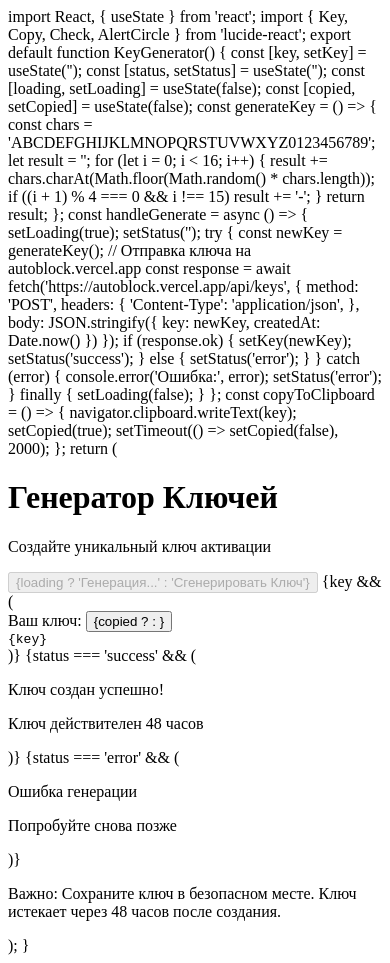
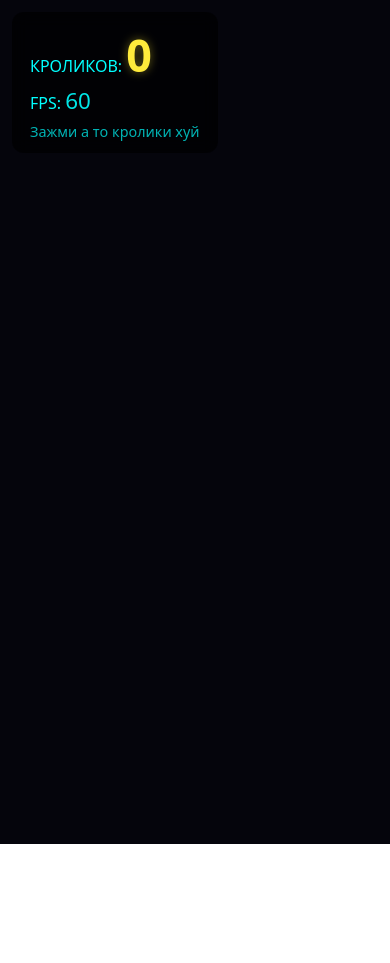
Before and after one commit to Wic1k/Wicked-Ui, a plain HTML site: page index.html in a window 390 px wide. After the commit the page ends 844 px from the top, so only its background shows below. Drawn offline with Linux system fonts and the light colour scheme.

```diff
--- a/index.html
+++ b/index.html
@@ -1,137 +1,209 @@
-import React, { useState } from 'react';
-import { Key, Copy, Check, AlertCircle } from 'lucide-react';
+<!DOCTYPE html>
+<html lang="ru">
+<head>
+<meta charset="UTF-8" />
+<title>Кролики — зажимай и смотри как валятся</title>
+<meta name="viewport" content="width=device-width, initial-scale=1.0"/>
+<style>
+  body {
+    margin: 0;
+    overflow: hidden;
+    background: linear-gradient(to bottom, #0a0015, #1a0033);
+    font-family: system-ui, sans-serif;
+    touch-action: none;
+  }
+  canvas {
+    position: absolute;
+    top: 0; left: 0;
+  }
+  #ui {
+    position: absolute;
+    top: 12px;
+    left: 12px;
+    background: rgba(0,0,0,0.65);
+    backdrop-filter: blur(8px);
+    padding: 12px 18px;
+    border-radius: 12px;
+    color: #0ff;
+    z-index: 100;
+    pointer-events: none;
+    user-select: none;
+  }
+  #counter {
+    font-size: 2.8rem;
+    font-weight: 900;
+    color: #ffeb3b;
+    text-shadow: 0 0 10px #ffeb3b66;
+  }
+  #fps {
+    font-size: 1.4rem;
+    opacity: 0.9;
+  }
+</style>
+</head>
+<body>
 
-export default function KeyGenerator() {
-  const [key, setKey] = useState('');
-  const [status, setStatus] = useState('');
-  const [loading, setLoading] = useState(false);
-  const [copied, setCopied] = useState(false);
+<div id="ui">
+  <div>КРОЛИКОВ: <span id="counter">0</span></div>
+  <div>FPS: <span id="fps">—</span></div>
+  <div style="font-size:0.9rem; opacity:0.7; margin-top:6px;">
+    Зажми а то кролики хуй
+  </div>
+</div>
 
-  const generateKey = () => {
-    const chars = 'ABCDEFGHIJKLMNOPQRSTUVWXYZ0123456789';
-    let result = '';
-    for (let i = 0; i < 16; i++) {
-      result += chars.charAt(Math.floor(Math.random() * chars.length));
-      if ((i + 1) % 4 === 0 && i !== 15) result += '-';
+<canvas id="c"></canvas>
+
+<script>
+const canvas = document.getElementById('c');
+const ctx = canvas.getContext('2d');
+const counterEl = document.getElementById('counter');
+const fpsEl = document.getElementById('fps');
+
+let w, h;
+let rabbits = [];
+let isPressed = false;
+let lastTime = 0;
+let frameCount = 0;
+let fps = 0;
+
+function resize() {
+  w = canvas.width = window.innerWidth;
+  h = canvas.height = window.innerHeight;
+}
+
+class Rabbit {
+  constructor(x, y) {
+    this.x = x;
+    this.y = y;
+    this.vx = (Math.random() - 0.5) * 5;
+    this.vy = -8 - Math.random() * 12; // вверх при спавне
+    this.gravity = 0.65;
+    this.size = 22 + Math.random() * 10;
+    this.rotation = Math.random() * Math.PI * 2;
+    this.rotSpeed = (Math.random() - 0.5) * 0.25;
+    this.onGround = false;
+  }
+
+  update() {
+    if (this.onGround) {
+      this.vy = 0;
+      this.vx *= 0.92; // трение
+      if (Math.abs(this.vx) < 0.1) this.vx = 0;
+      return;
     }
-    return result;
-  };
 
-  const handleGenerate = async () => {
-    setLoading(true);
-    setStatus('');
+    this.vy += this.gravity;
+    this.x += this.vx;
+    this.y += this.vy;
+    this.rotation += this.rotSpeed;
 
-    try {
-      const newKey = generateKey();
+    // Пол
+    if (this.y > h - this.size * 0.6) {
+      this.y = h - this.size * 0.6;
+      this.vy = -this.vy * 0.38; // отскок вверх слабый
+      this.vx *= 0.8;
 
-      // Отправка ключа на autoblock.vercel.app
-      const response = await fetch('https://autoblock.vercel.app/api/keys', {
-        method: 'POST',
-        headers: {
-          'Content-Type': 'application/json',
-        },
-        body: JSON.stringify({
-          key: newKey,
-          createdAt: Date.now()
-        })
-      });
+      if (Math.abs(this.vy) < 2) {
+        this.onGround = true;
+        this.vy = 0;
+      }
+    }
 
-      if (response.ok) {
-        setKey(newKey);
-        setStatus('success');
-      } else {
-        setStatus('error');
-      }
-    } catch (error) {
-      console.error('Ошибка:', error);
-      setStatus('error');
-    } finally {
-      setLoading(false);
+    // Стены (чтобы не убегали)
+    if (this.x < 0 || this.x > w) this.vx *= -0.7;
+  }
+
+  draw() {
+    ctx.save();
+    ctx.translate(this.x, this.y);
+    ctx.rotate(this.rotation);
+
+    // тень под кроликом
+    if (!this.onGround) {
+      ctx.fillStyle = 'rgba(0,0,0,0.4)';
+      ctx.beginPath();
+      ctx.ellipse(0, 20, this.size * 0.9, 8, 0, 0, Math.PI * 2);
+      ctx.fill();
     }
-  };
 
-  const copyToClipboard = () => {
-    navigator.clipboard.writeText(key);
-    setCopied(true);
-    setTimeout(() => setCopied(false), 2000);
-  };
+    ctx.font = this.size + 'px Arial';
+    ctx.fillStyle = '#fff';
+    ctx.textAlign = 'center';
+    ctx.textBaseline = 'middle';
+    ctx.fillText('🐰', 0, 0);
 
-  return (
-    <div className="min-h-screen bg-gradient-to-br from-purple-900 via-blue-900 to-indigo-900 flex items-center justify-center p-4">
-      <div className="bg-white/10 backdrop-blur-lg rounded-2xl shadow-2xl p-8 max-w-md w-full border border-white/20">
-        <div className="flex items-center justify-center mb-8">
-          <div className="bg-gradient-to-r from-purple-500 to-blue-500 p-4 rounded-full">
-            <Key className="w-8 h-8 text-white" />
-          </div>
-        </div>
+    ctx.restore();
+  }
+}
 
-        <h1 className="text-3xl font-bold text-white text-center mb-2">
-          Генератор Ключей
-        </h1>
-        <p className="text-gray-300 text-center mb-8">
-          Создайте уникальный ключ активации
-        </p>
+function spawnAt(x, y, count = 6) {
+  for (let i = 0; i < count; i++) {
+    let offsetX = (Math.random() - 0.5) * 60;
+    let offsetY = (Math.random() - 0.5) * 40;
+    rabbits.push(new Rabbit(x + offsetX, y + offsetY));
+  }
+  counterEl.textContent = rabbits.length;
+}
 
-        <button
-          onClick={handleGenerate}
-          disabled={loading}
-          className="w-full bg-gradient-to-r from-purple-500 to-blue-500 hover:from-purple-600 hover:to-blue-600 text-white font-semibold py-4 px-6 rounded-xl transition-all duration-300 transform hover:scale-105 disabled:opacity-50 disabled:cursor-not-allowed disabled:transform-none mb-6"
-        >
-          {loading ? 'Генерация...' : 'Сгенерировать Ключ'}
-        </button>
+function loop(time = 0) {
+  const delta = time - lastTime;
+  lastTime = time;
 
-        {key && (
-          <div className="bg-white/5 rounded-xl p-4 mb-4 border border-white/10">
-            <div className="flex items-center justify-between mb-2">
-              <span className="text-gray-300 text-sm font-medium">Ваш ключ:</span>
-              <button
-                onClick={copyToClipboard}
-                className="text-purple-400 hover:text-purple-300 transition-colors"
-              >
-                {copied ? <Check className="w-5 h-5" /> : <Copy className="w-5 h-5" />}
-              </button>
-            </div>
-            <code className="text-white font-mono text-lg break-all block bg-black/30 p-3 rounded-lg">
-              {key}
-            </code>
-          </div>
-        )}
+  frameCount++;
+  if (frameCount % 10 === 0) {
+    fps = Math.round(1000 / delta);
+    fpsEl.textContent = fps;
+  }
 
-        {status === 'success' && (
-          <div className="bg-green-500/20 border border-green-500/50 rounded-lg p-4 mb-4">
-            <div className="flex items-start gap-3">
-              <Check className="w-5 h-5 text-green-400 mt-0.5" />
-              <div>
-                <p className="text-green-300 font-semibold">Ключ создан успешно!</p>
-                <p className="text-green-400 text-sm mt-1">
-                  Ключ действителен 48 часов
-                </p>
-              </div>
-            </div>
-          </div>
-        )}
+  // мягкий трейл
+  ctx.fillStyle = 'rgba(10,0,20,0.08)';
+  ctx.fillRect(0, 0, w, h);
 
-        {status === 'error' && (
-          <div className="bg-red-500/20 border border-red-500/50 rounded-lg p-4 mb-4">
-            <div className="flex items-start gap-3">
-              <AlertCircle className="w-5 h-5 text-red-400 mt-0.5" />
-              <div>
-                <p className="text-red-300 font-semibold">Ошибка генерации</p>
-                <p className="text-red-400 text-sm mt-1">
-                  Попробуйте снова позже
-                </p>
-              </div>
-            </div>
-          </div>
-        )}
+  rabbits.forEach(r => {
+    r.update();
+    r.draw();
+  });
 
-        <div className="bg-blue-500/10 border border-blue-500/30 rounded-lg p-4">
-          <p className="text-blue-300 text-sm">
-            <span className="font-semibold">Важно:</span> Сохраните ключ в безопасном месте.
-            Ключ истекает через 48 часов после создания.
-          </p>
-        </div>
-      </div>
-    </div>
-  );
+  requestAnimationFrame(loop);
 }
+
+// Управление зажатием
+function handleStart(e) {
+  e.preventDefault();
+  isPressed = true;
+
+  const touch = e.touches ? e.touches[0] : e;
+  spawnAt(touch.clientX, touch.clientY, 8);
+}
+
+function handleMove(e) {
+  e.preventDefault();
+  if (!isPressed) return;
+
+  const touch = e.touches ? e.touches[0] : e;
+  spawnAt(touch.clientX, touch.clientY, 5); // меньше, чтобы не перегрузить сразу
+}
+
+function handleEnd() {
+  isPressed = false;
+}
+
+// События
+canvas.addEventListener('mousedown', handleStart);
+canvas.addEventListener('mousemove', handleMove);
+canvas.addEventListener('mouseup', handleEnd);
+canvas.addEventListener('mouseleave', handleEnd);
+
+canvas.addEventListener('touchstart', handleStart);
+canvas.addEventListener('touchmove', handleMove);
+canvas.addEventListener('touchend', handleEnd);
+canvas.addEventListener('touchcancel', handleEnd);
+
+window.addEventListener('resize', resize);
+resize();
+
+// Запуск цикла
+requestAnimationFrame(loop);
+</script>
+</body>
+</html>
```
